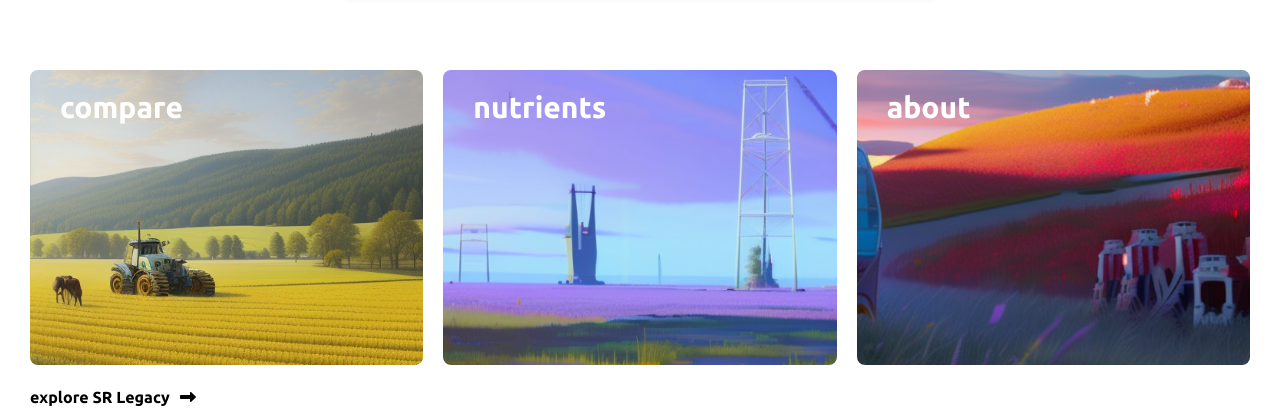
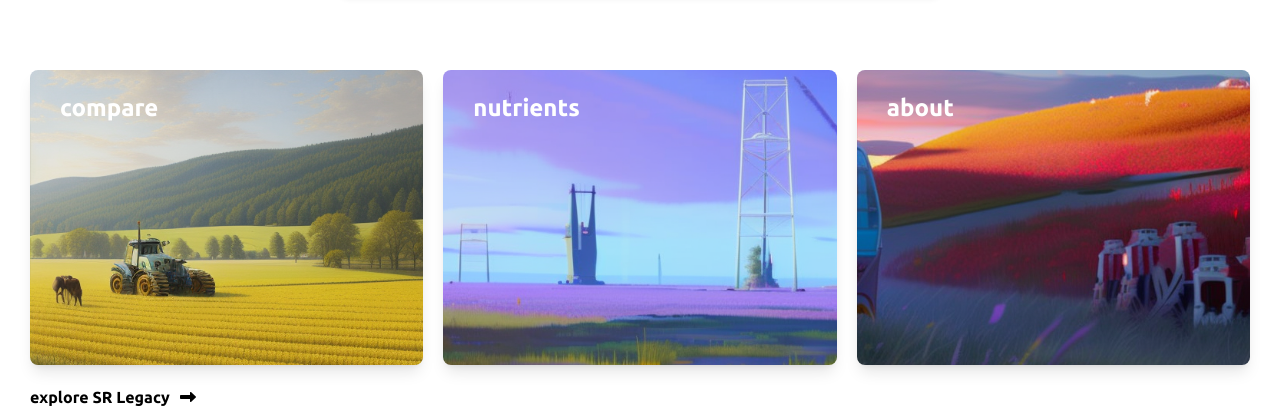
Before and after one commit to nicolasmatthewlee/foodstats-client, a React (Create React App) app: page / in a window 1280 px wide. Shown: the part 224-639 px from the top of the page. Built offline with nearby package versions, Linux system fonts and the light colour scheme.

Commit message:
minor ui changes

```diff
--- a/src/app.tsx
+++ b/src/app.tsx
@@ -1,8 +1,8 @@
 import { SearchBar } from "components/searchbar";
 import { Footer } from "components/footer";
 import { Routes, Route } from "react-router-dom";
-import { FoodPage } from "views/food-page";
-import { Landing } from "views/Landing";
+import Food from "views/Food";
+import Landing from "views/Landing";
 import Nutrients from "views/Nutrients";
 import { NutrientPage } from "views/nutrient-page";
 import { SRPage } from "views/sr-page";
@@ -11,7 +11,7 @@ function App() {
   return (
     <Routes>
       <Route path="/" element={<Landing />} />
-      <Route path="/foods/:id" element={<FoodPage />} />
+      <Route path="/foods/:id" element={<Food />} />
       <Route path="/nutrients/" element={<Nutrients />} />
       <Route path="/nutrients/:id" element={<NutrientPage />} />
       <Route path="/datasets/sr-legacy" element={<SRPage />} />
--- a/src/views/food-page.tsx
+++ b/src/views/Food.tsx
@@ -3,7 +3,7 @@ import { FoodInterface } from "interfaces/food-interface";
 import { useParams } from "react-router-dom";
 import { useEffect, useState } from "react";
 
-export const FoodPage = () => {
+const Food = () => {
   const api: string = ""; // replace this later
   const { id } = useParams();
   const [data, setData] = useState<FoodInterface | null>(null);
@@ -44,3 +44,5 @@ export const FoodPage = () => {
     </div>
   );
 };
+
+export default Food;
--- a/src/views/Landing.tsx
+++ b/src/views/Landing.tsx
@@ -7,7 +7,7 @@ import LANDSCAPE_3 from "assets/images/landscape3.png";
 import { SearchBar } from "components/searchbar";
 import { Footer } from "components/footer";
 
-export const Landing = () => {
+const Landing = () => {
   return (
     <div>
       {/* header and search bar */}
@@ -40,14 +40,14 @@ export const Landing = () => {
             { header: "nutrients", image: LANDSCAPE_2, link: "/nutrients/" },
             { header: "about", image: LANDSCAPE_3, link: "/about/" },
           ].map((e) => (
-            <div className="inline-block w-full">
+            <div className="inline-block w-full shadow-lg rounded-lg">
               <Link to={e.link}>
                 <div
                   className="relative bg-gray-100 rounded-lg bg-cover bg-center pb-[50%]
                   sm:pb-[100%] lg:pb-[75%]"
                   style={{ backgroundImage: `url(${e.image})` }}
                 >
-                  <h2 className="absolute font-bold text-white text-[30px] ml-[30px] mt-[15px]">
+                  <h2 className="absolute font-bold text-white text-[24px] ml-[30px] mt-[20px]">
                     {e.header}
                   </h2>
                 </div>
@@ -71,3 +71,5 @@ export const Landing = () => {
     </div>
   );
 };
+
+export default Landing;
```
